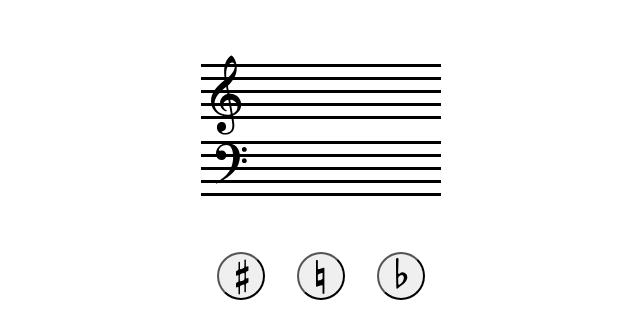
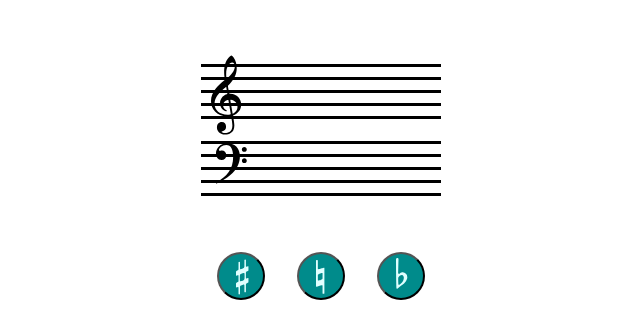
Before and after one commit to bradley-gersh/chordshine, a React app: page / in a window 1280 px wide. Shown: the whole page, without its empty margins (319-959 px from the left). Built offline with nearby package versions, Linux system fonts and the light colour scheme.

Commit message:
feat: changed colors of buttons and highlights

```diff
--- a/client/components/icons.js
+++ b/client/components/icons.js
@@ -1,4 +1,5 @@
 import React from "react";
+import PropTypes from "prop-types";
 
 // Glyphs based on the Bravura music font by Daniel Spreadbury
 
@@ -130,8 +131,8 @@ const Bass = () => (
   </svg>
 );
 
-const Flat = () => (
-  <svg height="40" width="20">
+const Flat = ({ className }) => (
+  <svg className={className} height="40" width="20">
     <path
       d="M 12,-170
          c -8,10 -12,581 -12,581
@@ -162,8 +163,8 @@ const Flat = () => (
   </svg>
 );
 
-const Natural = () => (
-  <svg height="40" width="20">
+const Natural = ({ className }) => (
+  <svg className={className} height="40" width="20">
     <path
       d="M 141 181l15 5c1 1 3 1 4 1c4 0 8 -3 8 -8v-502c0 -7 -6 -12 -12 -12h-13c-7 0 -12 5 -12 12v149c0 8 -7 11 -17 11c-29 0 -85 -24 -99 -30c-1 -1 -3 -1 -4 -1l-2 -1c-6 0 -9 3 -9 9v515c0 7 5 12 12 12h13c6 0 12 -5 12 -12v-167c0 -4 4 -5 10 -5c26 0 90 23 90 23
       c1 0 2 1 4 1zM37 39v-103c0 -4 5 -6 12 -6c25 0 82 23 82 41v103c0 4 -3 5 -9 5c-24 0 -85 -26 -85 -40z"
@@ -172,8 +173,8 @@ const Natural = () => (
   </svg>
 );
 
-const Sharp = () => (
-  <svg height="40" width="20">
+const Sharp = ({ className }) => (
+  <svg className={className} height="40" width="20">
     <path
       d="M 237,118
          l -26,-10
@@ -252,4 +253,16 @@ const Sharp = () => (
   </svg>
 );
 
+Sharp.propTypes = {
+  className: PropTypes.string,
+};
+
+Natural.propTypes = {
+  className: PropTypes.string,
+};
+
+Flat.propTypes = {
+  className: PropTypes.string,
+};
+
 export { Notehead, Treble, Bass, Flat, Sharp, Natural };
--- a/client/components/toolbar.js
+++ b/client/components/toolbar.js
@@ -13,7 +13,13 @@ const Toolbar = () => (
 
 const RoundButton = ({ icon }) => (
   <button className={"accidental-button"}>
-    {icon === "sharp" ? <Sharp /> : icon === "natural" ? <Natural /> : <Flat />}
+    {icon === "sharp" ? (
+      <Sharp className={"accidental-on-button"} />
+    ) : icon === "natural" ? (
+      <Natural className={"accidental-on-button"} />
+    ) : (
+      <Flat className={"accidental-on-button"} />
+    )}
   </button>
 );
 
--- a/public/style.css
+++ b/public/style.css
@@ -34,7 +34,7 @@
 }
 
 .staff-line:hover {
-  background-color: red;
+  background-color: lightseagreen;
 }
 
 .staff-space-unit {
@@ -42,23 +42,29 @@
 }
 
 .staff-space:hover {
-  background-color: red;
+  background-color: darkcyan;
 }
 
 .note-column {
   display: grid;
   grid-template-columns: 20px 20px 20px;
-  grid-template-rows: repeat(27, 6px);
+  grid-template-rows: 12px repeat(9, 3px 10px) 4px 8px repeat(8, 3px 10px) 3px;
   position: absolute;
-  top: 50%;
+  top: 0%;
   left: 50%;
-  transform: translate(-50%, -50%);
+  transform: translate(-50%, 0%);
+  z-index: -1;
 }
 
 .accidental-button {
   border-radius: 100rem;
   width: 3rem;
   height: 3rem;
+  background-color: darkcyan;
+}
+
+.accidental-on-button {
+  fill: lightcyan;
 }
 
 .toolbar {
```
